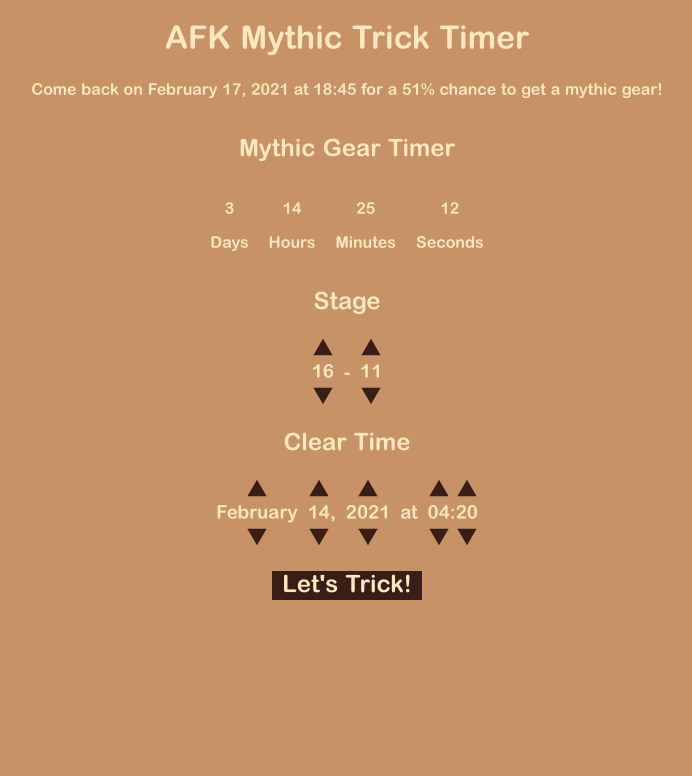
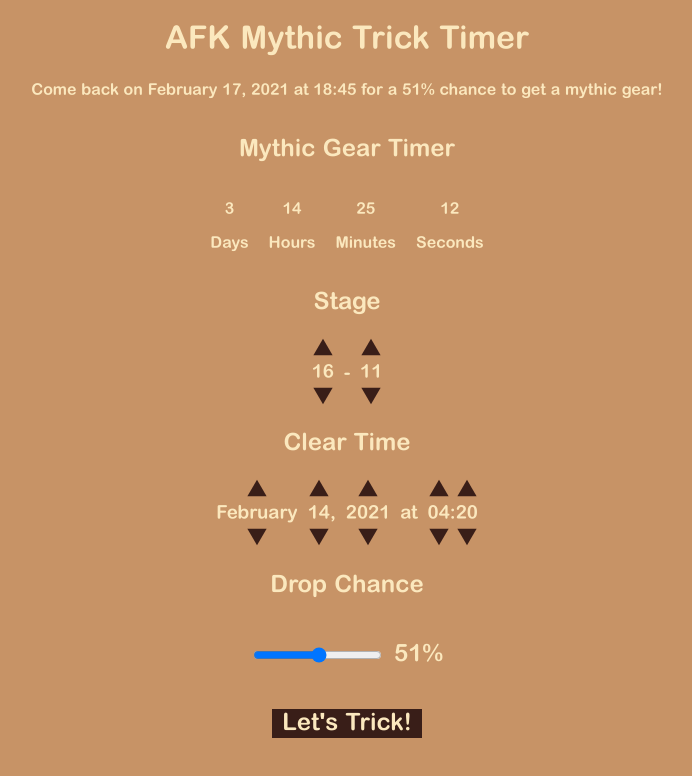
Before and after one commit to staynoon/afk-mythic-trick, a React (Create React App) app: page / in a window 1280 px wide. Shown: the top 776 px of the page, without its empty margins (293-985 px from the left). Built offline with nearby package versions, Linux system fonts and the light colour scheme.

Commit message:
drop chance

```diff
--- a/src/App.tsx
+++ b/src/App.tsx
@@ -4,9 +4,7 @@ import $ from "jquery";
 import './App.css';
 import "./main.css"
 import Timers from "./time/Timers"
-import Stage from "./userInput/Stage"
-import Dateselector from "./userInput/Dateselector"
-import Trickbutton from "./userInput/Trickbutton"
+import Userform from "./userInput/Userform"
 
 interface Time {
   month: number,
@@ -52,16 +50,27 @@ let stringClearTime: string;
 let currentStage: string;
 let stageArray: Array<string>;
 
-let chance: number = 0.51;
+let dropChance: string;
 
-const emblemTime: number = Math.round(230169 * chance);
-const gearTime: number = Math.round(610034 * chance);
-const stoneTime: number = Math.round(737780 * chance);
+const emblemTime: number = Math.round(230169);
+const gearTime: number = Math.round(610034);
+const stoneTime: number = Math.round(737780);
 const monthNames: Array<string> = ["January", "February", "March", "April", "May", "June", "July", "August", "September", "October", "November", "December"];
 
 function App() {
+  // trick chance cache management
+  if (localStorage.getItem("dropChance") === null) {
+    dropChance = "51";
+    localStorage.setItem("dropChance",dropChance);
+  } else {
+    dropChance = localStorage.getItem("dropChance")!;
+  }
+
+  // trick chance state initialization
+  const [rate,setRate] = React.useState<string>(dropChance);
+
   // clear time storage management
-  if (localStorage.getItem("mythicClearTime") === null) {
+  if (localStorage.getItem("mythicClearTime") === null) { // if no instance of the mythic timer exists in cache
     clearTime = new Date(Date.now());
     stringClearTime = `${monthNames[clearTime.getMonth()]} ${clearTime.getDate()}, ${clearTime.getFullYear()} ${clearTime.getHours()}:${clearTime.getMinutes()}:${clearTime.getSeconds()}`;
     localStorage.setItem("mythicClearTime",stringClearTime);
@@ -69,6 +78,8 @@ function App() {
     stringClearTime = localStorage.getItem("mythicClearTime")!;
     clearTime = new Date(stringClearTime);
   }
+
+  let initRate: number = parseInt(rate,10);
 
   // clear time state setting
   const [month,setMonth] = React.useState<number>(clearTime.getMonth())
@@ -78,9 +89,9 @@ function App() {
   const [minute,setMinute] = React.useState<number>(clearTime.getMinutes())
 
   // calculate initial timer display time
-  let emblemStart = clearTime.getTime() + emblemTime * 1000 - Date.now() <= 0 ? 0 : Math.round((clearTime.getTime() + emblemTime * 1000 - Date.now())/1000);
-  let gearStart = clearTime.getTime() + gearTime * 1000 - Date.now() <= 0 ? 0 : Math.round((clearTime.getTime() + gearTime * 1000 - Date.now())/1000);
-  let stoneStart = clearTime.getTime() + stoneTime * 1000 - Date.now() <= 0 ? 0 : Math.round((clearTime.getTime() + stoneTime * 1000 - Date.now())/1000);
+  let emblemStart = clearTime.getTime() + emblemTime  * initRate * 10 - Date.now() <= 0 ? 0 : Math.round((clearTime.getTime() + emblemTime * initRate * 10 - Date.now())/1000);
+  let gearStart = clearTime.getTime() + gearTime * initRate * 10 - Date.now() <= 0 ? 0 : Math.round((clearTime.getTime() + gearTime * initRate * 10 - Date.now())/1000);
+  let stoneStart = clearTime.getTime() + stoneTime * initRate * 10 - Date.now() <= 0 ? 0 : Math.round((clearTime.getTime() + stoneTime * initRate * 10 - Date.now())/1000);
 
   // initial timer state setting
   const [emblem,setEmblem] = React.useState<number>(emblemStart);
@@ -144,12 +155,8 @@ function App() {
       <div className="title-box">
         <h1 className="stroke-single">AFK Mythic Trick Timer</h1>
       </div>
-      <Timers progression={progression} timeLeft={timeLeft} />
-      <div>
-        <Stage state={progression} setState={setProgression} />
-        <Dateselector time={chosenTime} setTime={setTime} />
-        <Trickbutton time={chosenTime} timeLeft={timeLeft} setTimer={setTimer} progression={progression}/>
-      </div>
+      <Timers progression={progression} timeLeft={timeLeft} rate={rate}/>
+      <Userform progression={progression} setProgression={setProgression} chosenTime={chosenTime} setTime={setTime} timeLeft={timeLeft} setTimer={setTimer} slide={rate} setSlide={setRate}/>
     </div>
   )
 };
--- a/src/main.css
+++ b/src/main.css
@@ -3,7 +3,7 @@
   src: local("AFK"), url(./fonts/hgame_font_en.ttf) format("truetype");
 }
 
-h1, h2, h3, h4, h5, p {
+h1, h2, h3, h4, h5, p, label {
   font-family: "AFK";
   color: #FBE8BE;
 }
--- a/src/time/Claimprompt.tsx
+++ b/src/time/Claimprompt.tsx
@@ -6,7 +6,8 @@ const monthNames = ["January", "February", "March", "April", "May", "June","July
 
 interface Props {
   remainingTime: number,
-  claimType: string
+  claimType: string,
+  chance: string
 }
 
 function Claimprompt(props: Props) {
@@ -15,7 +16,7 @@ function Claimprompt(props: Props) {
 
   return(
     <div>
-      <p className="stroke-single">Come back on {monthNames[claimDate.getMonth()]} {claimDate.getDate()}, {claimDate.getFullYear()} at {claimDate.getHours()}:{claimDate.getMinutes() < 10 ? `0${claimDate.getMinutes()}` : `${claimDate.getMinutes()}`} for a 51% chance to get a {props.claimType}!</p>
+      <p className="stroke-single">Come back on {monthNames[claimDate.getMonth()]} {claimDate.getDate()}, {claimDate.getFullYear()} at {claimDate.getHours()}:{claimDate.getMinutes() < 10 ? `0${claimDate.getMinutes()}` : `${claimDate.getMinutes()}`} for a {props.chance}% chance to get a {props.claimType}!</p>
     </div>
   )
 }
--- a/src/time/Timers.tsx
+++ b/src/time/Timers.tsx
@@ -15,13 +15,14 @@ interface Props {
     gear: number,
     emblem: number
   }
+  rate: string
 }
 
 function Timers (props: Props) {
   if (props.progression.chapter < 20) {
     return(
       <div>
-        <Claimprompt remainingTime={props.timeLeft.gear} claimType="mythic gear"/>
+        <Claimprompt remainingTime={props.timeLeft.gear} claimType="mythic gear" chance={props.rate} />
         <div className="row-container">
           <Countdown name="Mythic Gear Timer" remainingSeconds={props.timeLeft.gear} />
         </div>
@@ -30,7 +31,7 @@ function Timers (props: Props) {
   } else if (props.progression.chapter === 20) {
     return(
       <div>
-        <Claimprompt remainingTime={props.timeLeft.gear} claimType="mythic gear"/>
+        <Claimprompt remainingTime={props.timeLeft.gear} claimType="mythic gear" chance={props.rate} />
         <div className="row-container">
           <Countdown name="Emblems Timer" remainingSeconds={props.timeLeft.emblem} />
           <Countdown name="Mythic Gear Timer" remainingSeconds={props.timeLeft.gear} />
@@ -40,7 +41,7 @@ function Timers (props: Props) {
   } else {
     return(
       <div>
-        <Claimprompt remainingTime={props.timeLeft.stone} claimType="stone"/>
+        <Claimprompt remainingTime={props.timeLeft.stone} claimType="stone" chance={props.rate} />
         <div className="row-container">
           <Countdown name="Emblems Timer" remainingSeconds={props.timeLeft.emblem} />
           <Countdown name="Mythic Gear Timer" remainingSeconds={props.timeLeft.gear} />
--- a/src/userInput/Trickbutton.css
+++ b/src/userInput/Trickbutton.css
@@ -3,4 +3,19 @@
   max-width: 150px;
   text-align: center;
   margin: 0 auto;
-  }
+}
+
+input {
+  font-family: inherit;
+}
+
+.slider {
+  display: flex;
+  flex-direction: row;
+  justify-content: center;
+  align-items: center;
+}
+
+#percentage {
+  margin-left: 10px;
+}
--- a/src/userInput/Trickbutton.tsx
+++ b/src/userInput/Trickbutton.tsx
@@ -1,6 +1,7 @@
 import * as React from "react"
 
 import "./Trickbutton.css"
+import "../main.css"
 
 interface Props {
   time: {
@@ -24,24 +25,29 @@ interface Props {
     chapter: number,
     stage: number
   }
+  slide: string,
+  setSlide: React.Dispatch<React.SetStateAction<string>>
 }
 
-let chance: number = 0.51;
-
-const emblemTime: number = Math.round(230169 * chance);
-const gearTime: number = Math.round(610034 * chance);
-const stoneTime: number = Math.round(737780 * chance);
+const emblemTime: number = Math.round(230169);
+const gearTime: number = Math.round(610034);
+const stoneTime: number = Math.round(737780);
 
 const monthNames: Array<string> = ["January", "February", "March", "April", "May", "June", "July", "August", "September", "October", "November", "December"];
 
 function Trickbutton(props: Props) {
+  const handleChange = (e: React.MouseEvent<HTMLInputElement, MouseEvent>) => {
+    props.setSlide(e.currentTarget.value);
+  }
+
   function buttonClick(): void {
     let mythicClearTime = `${monthNames[props.time.month]} ${props.time.day}, ${props.time.year} ${props.time.hour}:${props.time.minute}`;
     localStorage.setItem("mythicClearTime",mythicClearTime);
     let claimTime = new Date(mythicClearTime);
-    let remainingStoneTime = Math.round(claimTime.getTime()/1000) + stoneTime - Math.round(Date.now()/1000);
-    let remainingGearTime = Math.round(claimTime.getTime()/1000) + gearTime - Math.round(Date.now()/1000);
-    let remainingEmblemTime = Math.round(claimTime.getTime()/1000) + emblemTime - Math.round(Date.now()/1000);
+    let chance: number = parseInt(props.slide,10)/100;
+    let remainingStoneTime = Math.round(claimTime.getTime()/1000 + stoneTime * chance - Date.now()/1000);
+    let remainingGearTime = Math.round(claimTime.getTime()/1000 + gearTime * chance - Date.now()/1000);
+    let remainingEmblemTime = Math.round(claimTime.getTime()/1000 + emblemTime * chance - Date.now()/1000);
     if (remainingEmblemTime <= 0) {
       props.setTimer.setEmblem(0);
     } else {
@@ -59,12 +65,24 @@ function Trickbutton(props: Props) {
     }
 
     localStorage.setItem("stageProgression",`${props.progression.chapter}-${props.progression.stage}`);
+    localStorage.setItem("dropChance",props.slide);
   }
 
   return (
-    <div className="begin-button" onClick={buttonClick}>
-      <h2>Let's Trick!</h2>
-    </div>
+    <form>
+      <div className="stroke-single">
+        <h2>Drop Chance</h2>
+        <div className="slider">
+          <input type="range" id="dropChance" defaultValue={props.slide} onMouseMoveCapture={handleChange}></input>
+          <h2 id="percentage">{props.slide}%</h2>
+        </div>
+      </div>
+      <div className="begin-button">
+        <a className="stroke-single" onClick={buttonClick}>
+          <h2>Let's Trick!</h2>
+        </a>
+      </div>
+    </form>
   )
 }
 
--- /dev/null
+++ b/src/userInput/Userform.tsx
@@ -0,0 +1,54 @@
+import * as React from "react"
+
+import Dateselector from "./Dateselector"
+import Stage from "./Stage"
+import Trickbutton from "./Trickbutton"
+
+interface Props {
+  progression: {
+    chapter: number,
+    stage: number
+  },
+  setProgression: {
+    setChapter: React.Dispatch<React.SetStateAction<number>>,
+    setStage: React.Dispatch<React.SetStateAction<number>>
+  },
+  chosenTime: {
+    month: number,
+    day: number,
+    year: number,
+    hour: number,
+    minute: number
+  },
+  setTime: {
+    setMonth: React.Dispatch<React.SetStateAction<number>>,
+    setDay: React.Dispatch<React.SetStateAction<number>>,
+    setYear: React.Dispatch<React.SetStateAction<number>>,
+    setHour: React.Dispatch<React.SetStateAction<number>>,
+    setMinute: React.Dispatch<React.SetStateAction<number>>
+  },
+  timeLeft:{
+    stone: number,
+    gear: number,
+    emblem: number
+  },
+  setTimer: {
+    setStone: React.Dispatch<React.SetStateAction<number>>,
+    setGear: React.Dispatch<React.SetStateAction<number>>,
+    setEmblem: React.Dispatch<React.SetStateAction<number>>
+  }
+  slide: string,
+  setSlide: React.Dispatch<React.SetStateAction<string>>
+}
+
+function Userform(props: Props) {
+  return(
+    <div>
+      <Stage state={props.progression} setState={props.setProgression} />
+      <Dateselector time={props.chosenTime} setTime={props.setTime} />
+      <Trickbutton time={props.chosenTime} timeLeft={props.timeLeft} setTimer={props.setTimer} progression={props.progression} slide={props.slide} setSlide={props.setSlide} />
+    </div>
+  )
+}
+
+export default Userform
```
